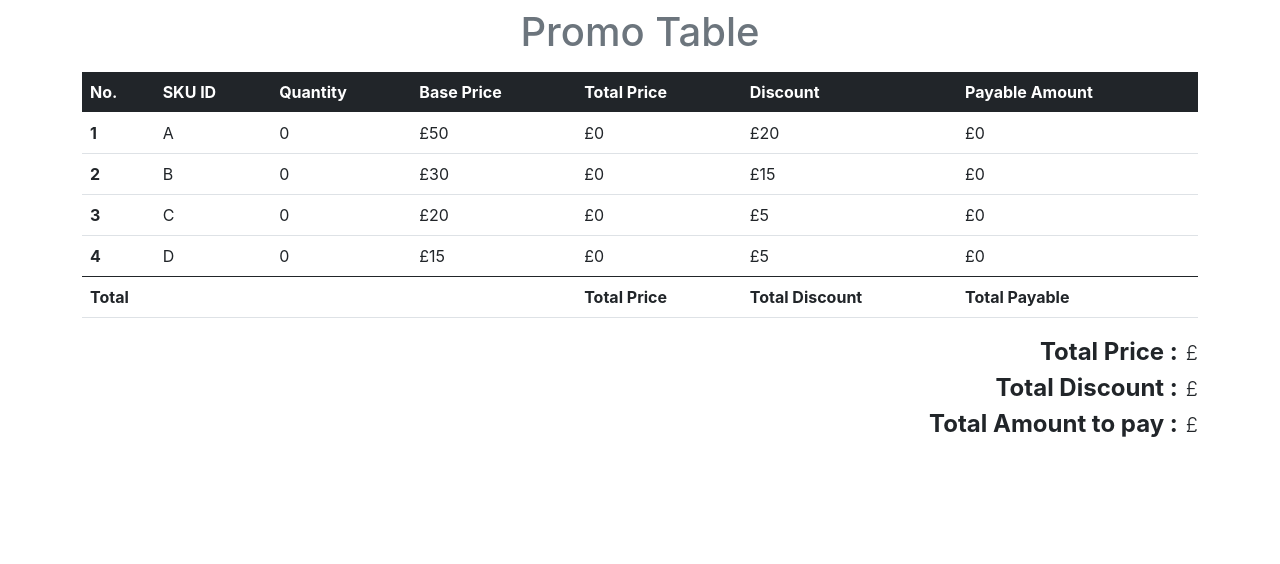
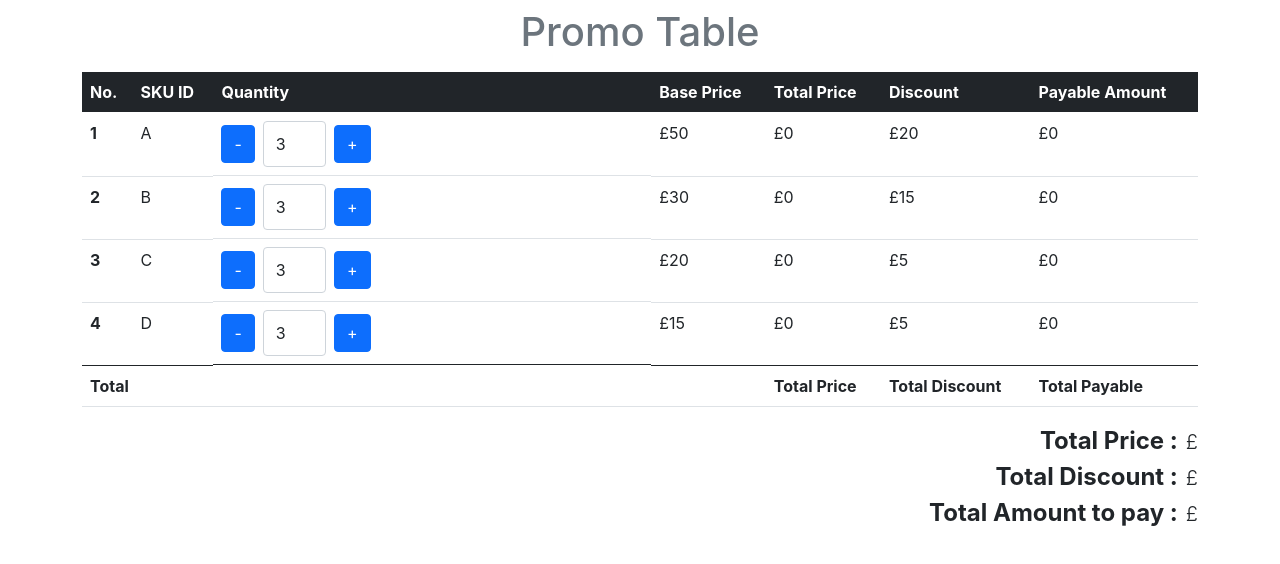
Before and after one commit to binod-sahu/promo-app-scm, a React (Create React App) app: page / in a window 1280 px wide. Shown: the top 564 px of the page. Built offline with nearby package versions, Linux system fonts and the light colour scheme.

Commit message:
add increment and decrement buttons for quantity

```diff
--- a/src/components/PromoItems.jsx
+++ b/src/components/PromoItems.jsx
@@ -1,14 +1,38 @@
 import React from "react";
+import "../css/App.css";
 
 const PromoItems = (props) => {
-  const {itemName, price, promotion, count, discount, total} = props.item;
+  const {itemName, price, promotion, count, discount, total, calculatePromo} = props.item;
   const {index} = props;
     return (
       <React.Fragment>
         <tr>
         <th scope="row">{index + 1}</th>
         <td>{itemName}</td>
-        <td>{count}</td>
+        <td className="d-flex">
+        <div className="col-auto my-1 me-2">
+          <button
+            className="btn btn-primary"
+            onClick={() => calculatePromo()}
+          >
+            -
+          </button>
+        </div>
+        <input
+          type="text"
+          className="form-control select-width me-2"
+          value="3"
+          onChange={(e) => calculatePromo()}
+        />
+        <div className="col-auto my-1">
+          <button
+            className="btn btn-primary"
+            onClick={() => calculatePromo()}
+          >
+            +
+          </button>
+        </div>
+       </td>
         <td>£{price}</td>
         <td>£{total}</td>
         <td>£{promotion.discount}</td>
--- a/src/components/PromoTable.jsx
+++ b/src/components/PromoTable.jsx
@@ -1,8 +1,13 @@
 import React from "react";
 import PromoItems from './PromoItems'
 import config from '../appConfig'
+import "../css/App.css";
 
 const PromoTable = () => {
+
+    const calculatePromo = () => {
+        console.log('called')
+    }
     return (
       <div className="container">
         <table className="table caption-top">
@@ -24,6 +29,7 @@ const PromoTable = () => {
                 item= {item}
                 index={index}
                 key={index}
+                calculatePromo={calculatePromo}
               />)
               }
 
@@ -33,9 +39,7 @@ const PromoTable = () => {
                     <td className="fw-bolder" colSpan="4">Total</td>
                     <td className="fw-bold">Total Price</td>
                     <td className="fw-bold">Total Discount</td>
-                    <td className="fw-bold">
-                    Total Payable
-                    </td>
+                    <td className="fw-bold">Total Payable</td>
                 </tr>
                 </tfoot>
             </table>
--- a/src/css/App.css
+++ b/src/css/App.css
@@ -0,0 +1,3 @@
+.select-width {
+    width: 15% !important;
+  }
```
